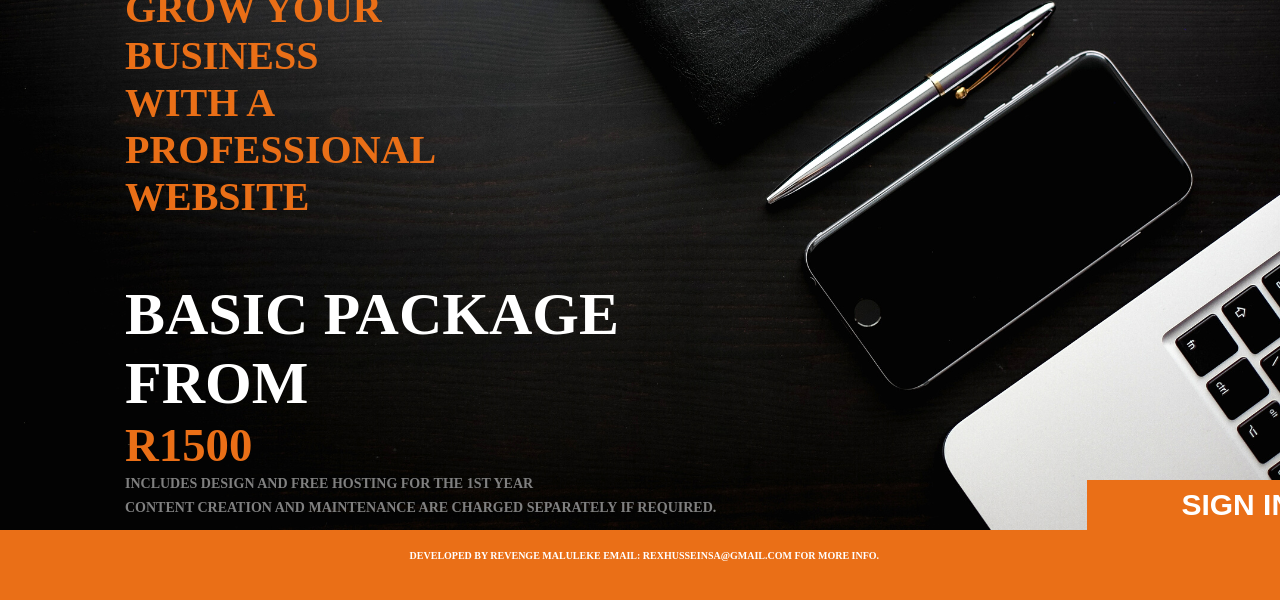
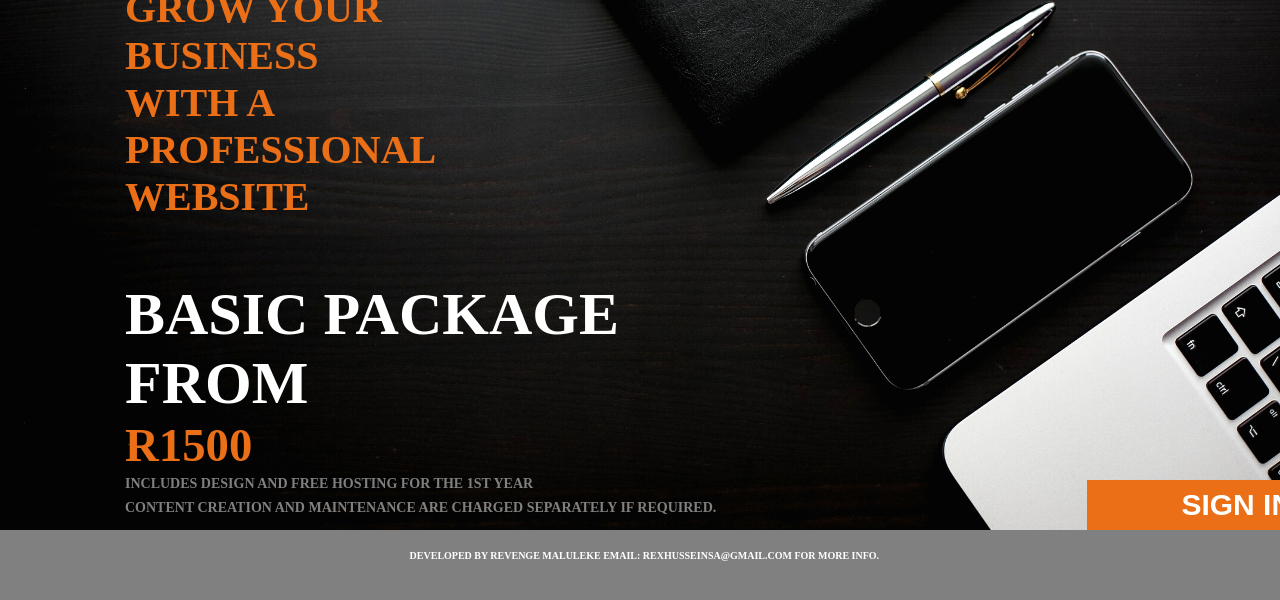
Before and after one commit to rexhussein/BLACKFALCON, a plain HTML site: page index.html in a window 1280 px wide. Shown: the part 116-716 px from the top of the page. Drawn offline with Linux system fonts and the light colour scheme.

Commit message:
Update styles.css

```diff
--- a/styles.css
+++ b/styles.css
@@ -3,7 +3,7 @@ margin: 0px;
 padding: 0px;}
 
 body{
-    background-color: #ea6f17;
+    background-color: grey;
     width: 100%;
 
 
```
